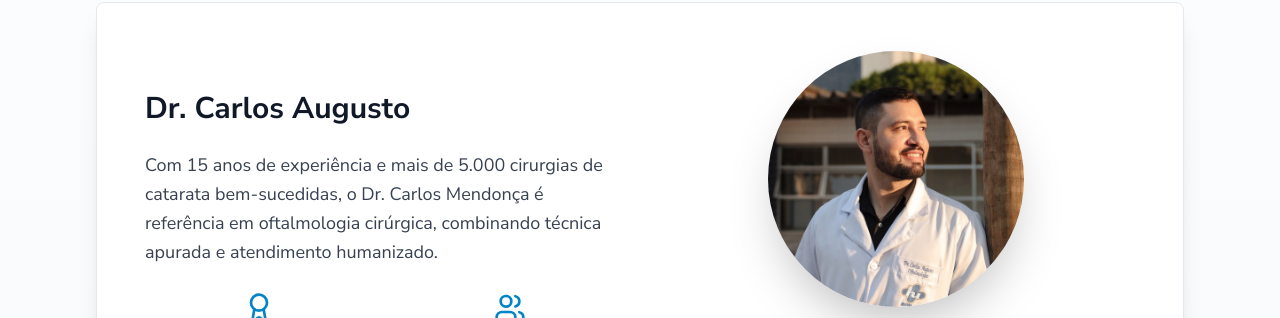
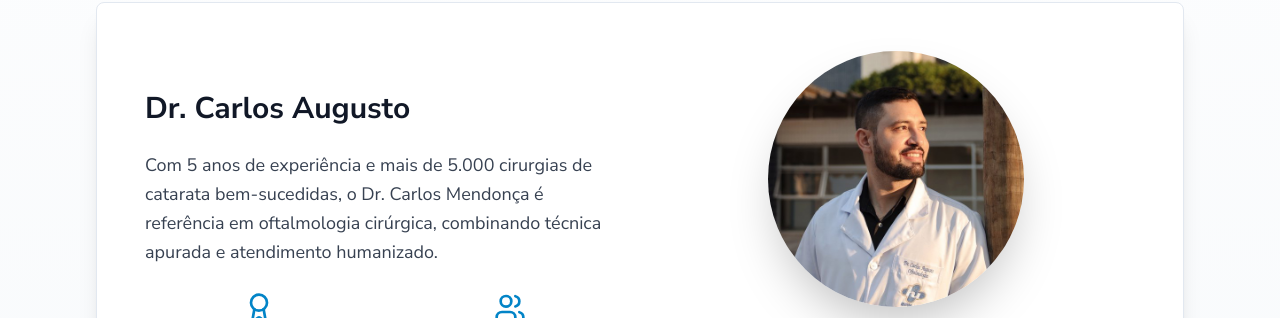
Before and after one commit to sandroinforsist/cataract-clarity-page, a React (Vite) app: page / in a window 1280 px wide. Shown: the part 3312-3630 px from the top of the page. Built offline with nearby package versions, Linux system fonts and the light colour scheme.

Commit message:
Visual edit in Lovable
Edited UI in Lovable

```diff
--- a/src/components/TrustSection.tsx
+++ b/src/components/TrustSection.tsx
@@ -62,11 +62,7 @@ const TrustSection = () => {
           <div className="grid lg:grid-cols-2 gap-8 items-center">
             <div className="text-center lg:text-left">
               <h3 className="text-3xl font-bold text-gray-900 mb-6">Dr. Carlos Augusto</h3>
-              <p className="text-lg text-gray-700 leading-relaxed mb-6">
-                Com 15 anos de experiência e mais de 5.000 cirurgias de catarata bem-sucedidas,
-                o Dr. Carlos Mendonça é referência em oftalmologia cirúrgica, combinando
-                técnica apurada e atendimento humanizado.
-              </p>
+              <p className="text-lg text-gray-700 leading-relaxed mb-6">Com 5 anos de experiência e mais de 5.000 cirurgias de catarata bem-sucedidas, o Dr. Carlos Mendonça é referência em oftalmologia cirúrgica, combinando técnica apurada e atendimento humanizado.</p>
 
               <div className="grid grid-cols-2 gap-6">
                 <div className="text-center">
```
